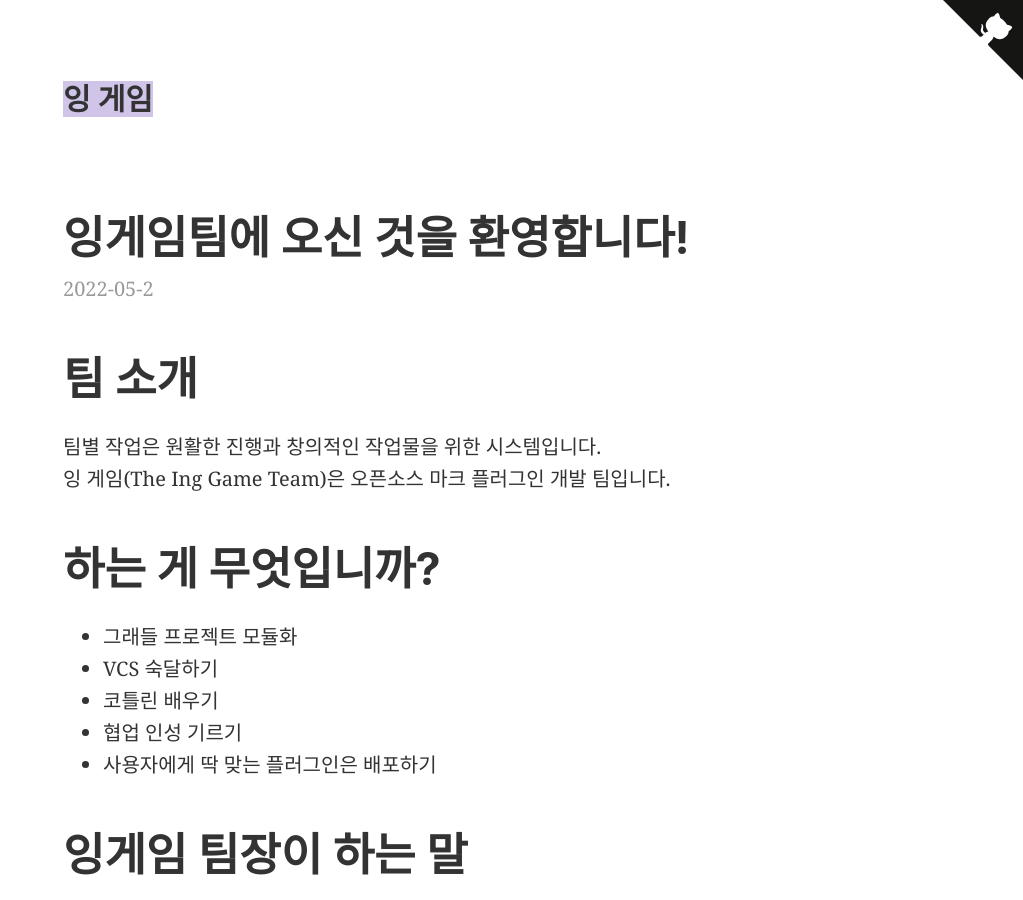
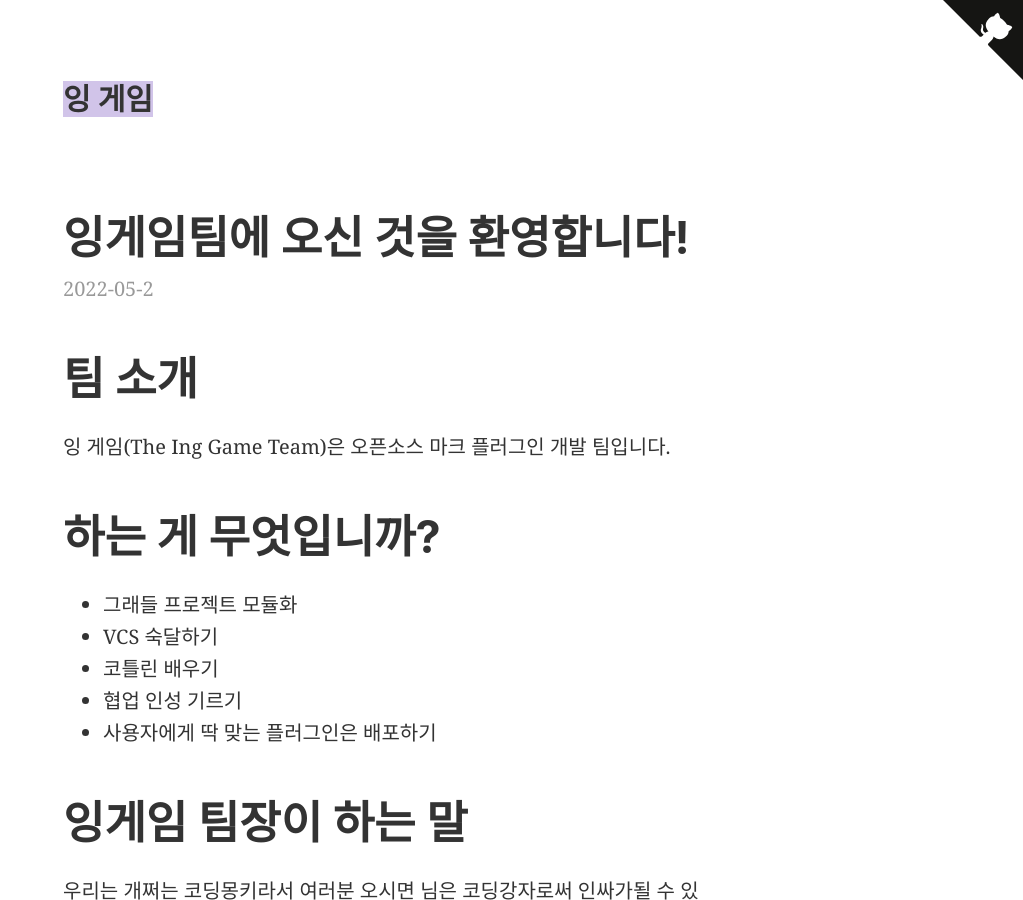
Before and after one commit to IngGameTeam/inggame, a Jekyll site: the page built from docs/_posts/2022-05-02-잉게임팀에 오신 것을 환영합니다.md, in a window 1280 px wide and 900 px high. Shown: the whole window, without its empty margins (257-1280 px from the left). Built offline with Jekyll 4.4.1, drawn with Linux system fonts in a browser that asks for light colours; our own code applies the rules of GitHub Pages for plain Markdown files.

Commit message:
deploy: e93f91a864c726368dd490b66ae5bef65266ab8a

```diff
--- a/docs/_posts/2022-05-02-잉게임팀에 오신 것을 환영합니다.md
+++ b/docs/_posts/2022-05-02-잉게임팀에 오신 것을 환영합니다.md
@@ -6,7 +6,6 @@ title: "잉게임팀에 오신 것을 환영합니다!"
 ---
 
 # 팀 소개
-팀별 작업은 원활한 진행과 창의적인 작업물을 위한 시스템입니다.
 잉 게임(The Ing Game Team)은 오픈소스 마크 플러그인 개발 팀입니다.
 
 # 하는 게 무엇입니까?
```
Also changed, not shown: .nojekyll (added).
